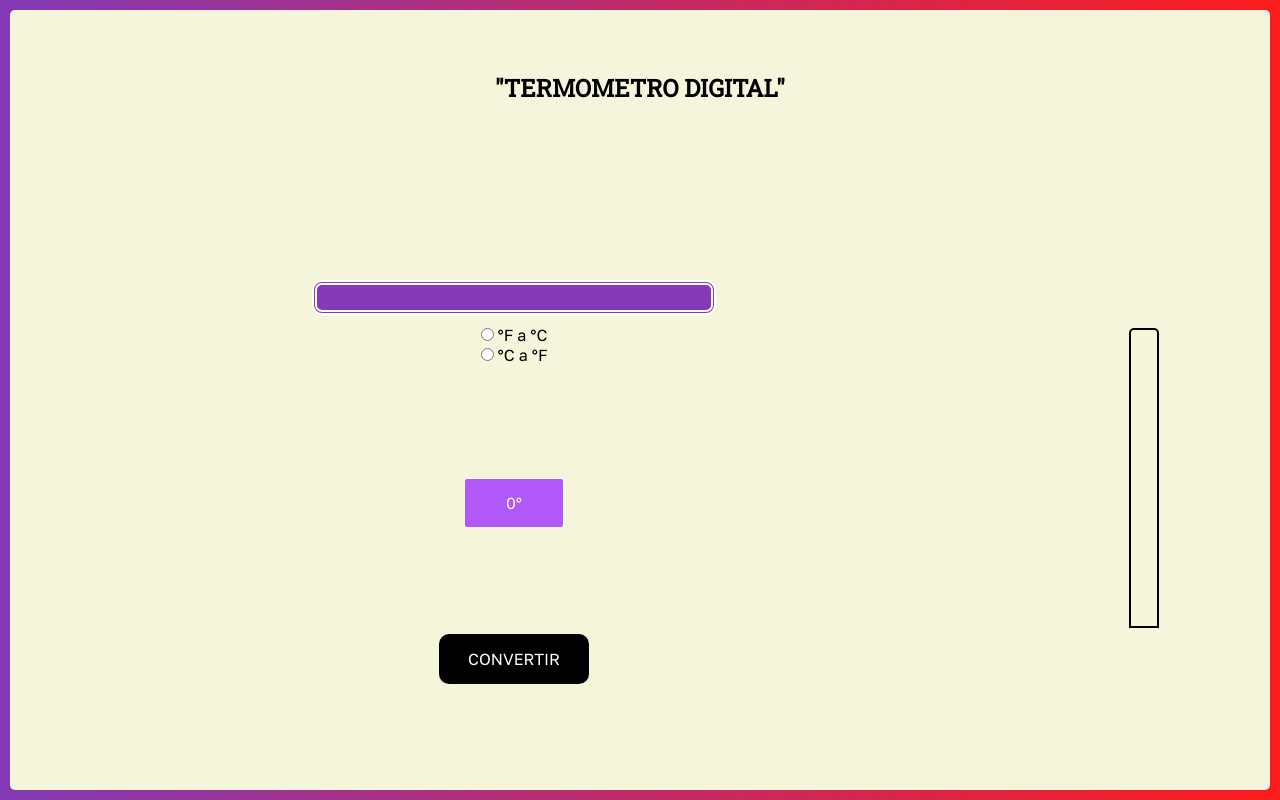
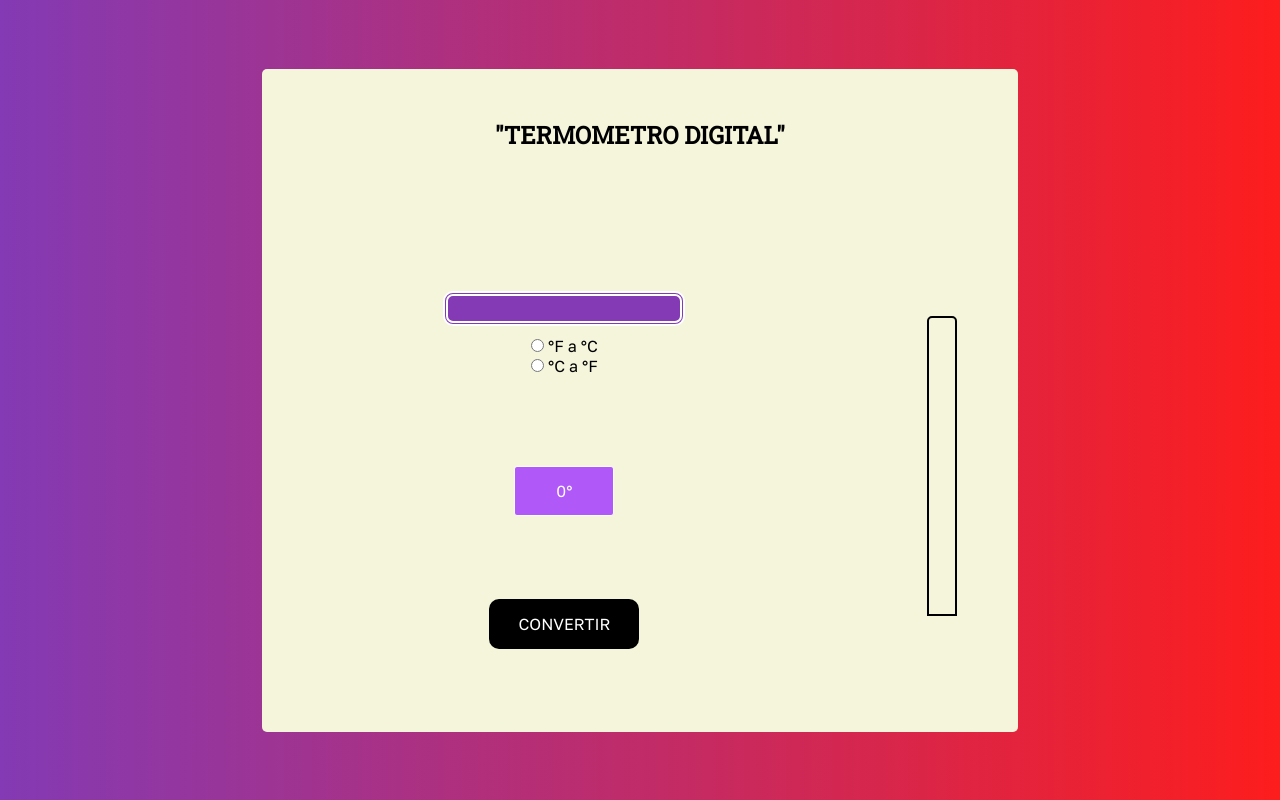
Before and after one commit to Razenth/Termometro-, a plain HTML site: page index.html in a window 1280 px wide. Drawn offline with Linux system fonts and the light colour scheme.

Commit message:
True Finished

```diff
--- a/index.html
+++ b/index.html
@@ -3,7 +3,7 @@
 <head>
     <meta charset="UTF-8">
     <meta name="viewport" content="width=device-width, initial-scale=1.0">
-    <title>Título de la página</title>
+    <title>Termómetro Digital</title>
     <link rel="stylesheet" href="./style.css">
 </head>
 <body>
--- a/main.js
+++ b/main.js
@@ -7,16 +7,13 @@ const resultado=document.getElementsByClassName('resultado')
 const mercurio=document.querySelector('#mercurio')
 let relleno=0
 
-
 boton.addEventListener('click',()=>{
     if (isNaN(valor.value || valor.value==''
     || visualViewport.value==undefined)){
         alert('No es un numero')
 
     }
-
     else{
-
     let celsius=(valor.value- 32) * 5/9
     let faren=(valor.value * 9/5) + 32
 
--- a/style.css
+++ b/style.css
@@ -15,14 +15,17 @@ html, body{
     background: linear-gradient(90deg, rgba(131,58,180,1) 0%, rgba(253,29,29,1) 100%, rgba(252,176,69,1) 100%);
 }
 body{
+    display: flex;
+    justify-content: center;
+    align-items: center;
     padding:10px
 }
 main{
 /* border: solid 1px green; */
 border-radius: 5px;
 background-color: beige;
-width: 100%;
-height: 100%;
+width: 60%;
+height: 85%;
 }
 
 .contenedor{
```
